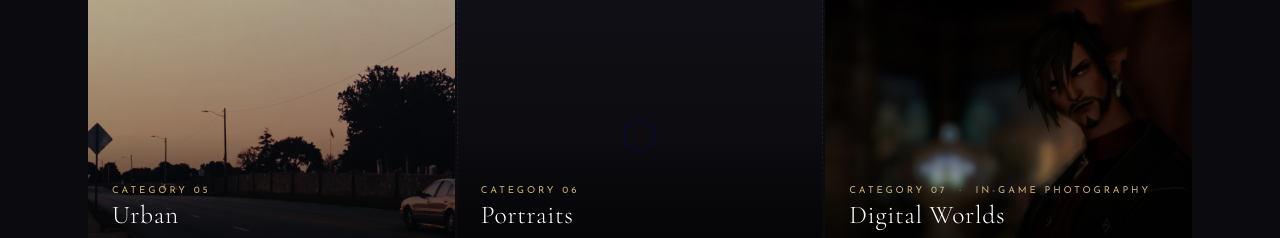
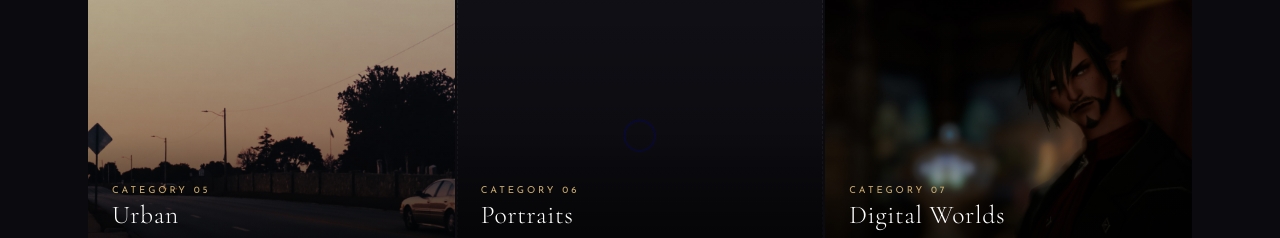
Before and after one commit to DaAinGame/daaingame.github.io, a plain HTML site: page gallery.html in a window 1280 px wide. Shown: the part 974-1212 px from the top of the page. Drawn offline with nearby package versions, Linux system fonts and the light colour scheme.

Commit message:
Update gallery.html

```diff
--- a/gallery.html
+++ b/gallery.html
@@ -438,7 +438,7 @@
         <img src="images/gallery/digitalworlds/koa.jpg" alt="Digital Worlds" />
         <div class="card-overlay"></div>
         <div class="card-content">
-          <div class="card-label">Category 07 &nbsp;·&nbsp; In-game photography</div>
+          <div class="card-label">Category 07</div>
           <div class="card-title">Digital Worlds</div>
           <div class="card-arrow">Explore →</div>
         </div>
```
